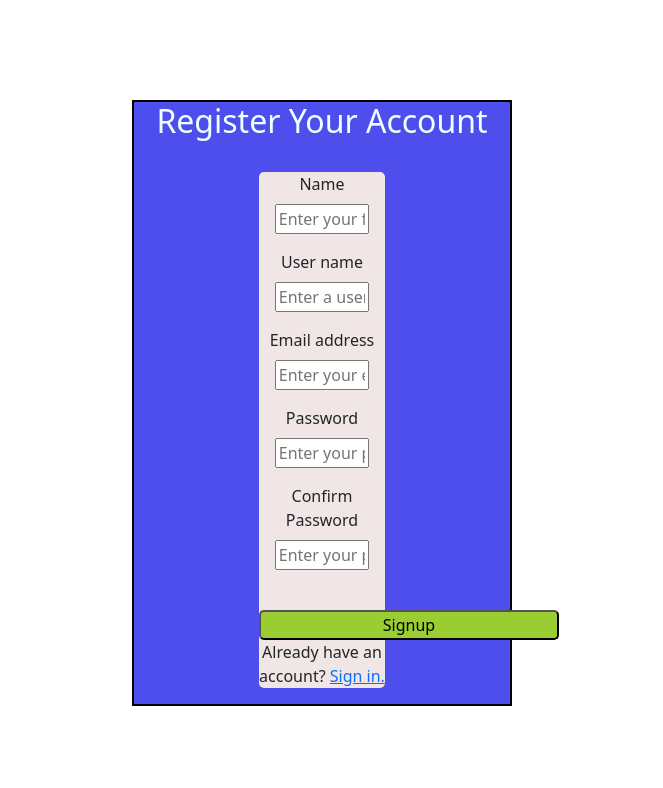
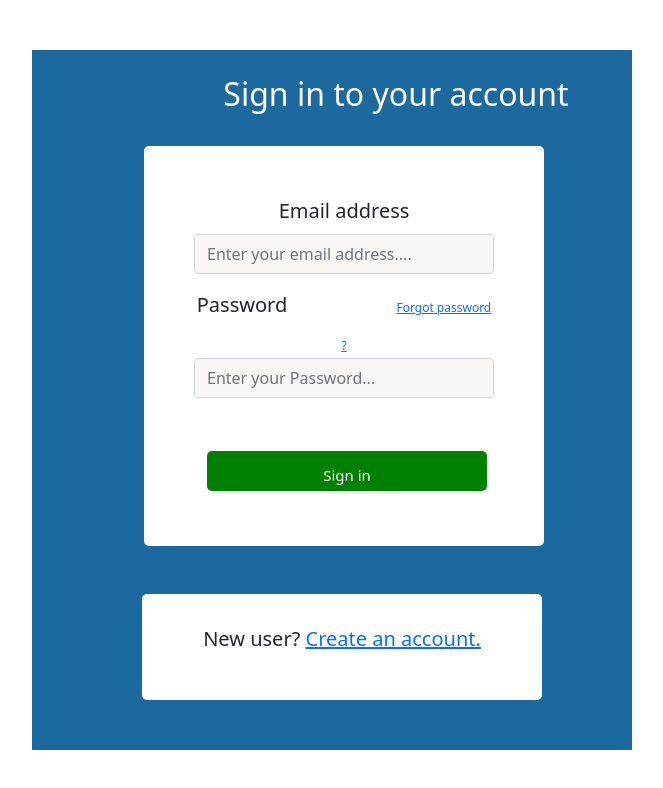
Before and after one commit to Ashitkamila/new-project, a React (Create React App) app: page / in a window 1280 px wide. Shown: the top 788 px of the page, without its empty margins (318-981 px from the left). Built offline with nearby package versions, Linux system fonts and the light colour scheme.

Commit message:
i am pushing login

```diff
--- a/src/App.js
+++ b/src/App.js
@@ -1,10 +1,12 @@
 import './App.css';
+import Login from './component/Login';
 import Registration from './component/Registration';
 
 function App() {
   return (
     <div className="App">
-      <Registration/>
+      {/* <Registration/> */}
+      <Login/>
     </div>
   );
 }
--- /dev/null
+++ b/src/component/Login.css
@@ -0,0 +1,87 @@
+.main_divtag{
+    background-color: rgb(27, 105, 158);
+    width: 600px;
+    height: 700px;
+    margin-left: 350px;
+    margin-top: 50px;
+    padding-left: 100px;
+    /* padding: 25px; */
+    padding-top: 25px;
+
+  }
+
+  h2{
+    color: white;
+    padding-bottom: 25px;
+   margin-left: 28px;
+  }
+
+  .box{
+    font-size: 20px;
+    background-color: white;
+    width: 400px;
+    padding: 50px;
+    height: 400px;
+    padding-bottom: 25px;
+    border-radius: 5px;
+
+
+  }
+
+  .box2{
+    font-size: 20px;
+    background-color: white;
+    width: 400px;
+    padding: 30px;
+    /* height: 400px; */
+    border-radius: 5px;
+    margin-left: 10px;
+
+
+  }
+
+  .container input{
+    width: 300px;
+    padding: 12px;
+    background-color: rgb(248, 245, 245);
+
+  }
+
+  .btn input{
+    width: 280px;
+    background-color: green;
+    font-size: 15px;
+    color: white;
+    border-radius: 5px;
+    height: 40px;
+    /* margin-top: 0px; */
+    /* align-items: center;
+     */
+     text-align: center;
+     margin-bottom: 20px;
+
+
+  }
+
+
+  .btn input:hover{
+  background-color: darkgreen;
+  }
+
+  .form-control{
+    height: 40px;
+  }
+
+  .lab{
+    font-size: 12px;
+    /* margin-left: 100px; */
+
+     /* padding-right: 20px; */
+  }
+  #ss{
+    margin-right: 100px;
+  }
+
+  /* .btn{
+    height: 30px;
+  } */
--- /dev/null
+++ b/src/component/Login.js
@@ -0,0 +1,106 @@
+// import './App.css';
+import './Login.css'
+import 'bootstrap/dist/css/bootstrap.min.css'
+import { useState } from 'react';
+
+function Login(props)
+ {
+  const [user, setuser] = useState({
+    email: '',
+    password: ''
+  })
+
+  const [isEmailValid, setisEmailValid] = useState(true)
+  const [emailError, setemailError] = useState('')
+
+  const [isPasswordValid, setisPasswordValid] = useState(true)
+  const [passwordError, setpasswordError] = useState('')
+
+  const login = ((event) => {
+    event.preventDefault()
+
+    const validEmail = validateEmail(user.email)
+    const validPass = validatePass(user.password)
+
+  })
+
+  const validateEmail = (email) => {
+    let empty2 = /^$/
+    const letter = /^[a-zA-Z0-9]+@[a-zA-Z0-9]+\.[A-Za-z]+$/
+    if (empty2.test(email)) {
+      setisEmailValid(false)
+      setemailError('Please fill the field')
+      return false
+    } else if (letter.test(email)) {
+      setisEmailValid(true)
+      setemailError('')
+      return true
+    } else {
+      setisEmailValid(false)
+      setemailError('Email should be strong')
+      return false
+    }
+  }
+
+  const validatePass = (pass) => {
+    let emp = /^$/
+    let lett = /^(?=.*[a-z])(?=.*[A-Z])(?=.*[0-9])(?=.*[!@#\$%\^&\*])(?=.{8,})/
+    if (emp.test(pass)) {
+      setisPasswordValid(false)
+      setpasswordError('Please fill the field')
+      return false
+    } else if (lett.test(pass)) {
+      setisPasswordValid(true)
+      setpasswordError('')
+      return true
+    } else {
+      setisPasswordValid(false)
+      setpasswordError('Password should be strong')
+      return false
+    }
+  }
+
+  const handelChange = (event) => {
+    const userCopy = { ...user }
+    userCopy[event.target.name] = event.target.value
+    setuser(userCopy)
+  }
+  return (
+    <div className="App" >
+      <div className='main_divtag'>
+        <h2>Sign in to your account</h2>
+        <form onSubmit={login} className='container'>
+          <div className='box'>
+            <div class="mb-3" >
+              <label for="exampleInputEmail1" class="form-label">Email address</label> <br/>
+
+              <input type="email" class="form-control" id="exampleInputEmail1" aria-describedby="emailHelp" placeholder='Enter your email address....' name='email' onChange={handelChange} value={user.email} />
+              {!isEmailValid ? <span style={{ color: 'red', border: 'red', fontSize: '12px' }} id='ss'>{emailError}</span> : null}
+
+
+            </div>
+            <div class="mb-3">
+              <label for="exampleInputPassword1" class="form-label">Password</label>
+             &nbsp;&nbsp;&nbsp;&nbsp;&nbsp;&nbsp;&nbsp;&nbsp;&nbsp;&nbsp;&nbsp;&nbsp;&nbsp;&nbsp;&nbsp;&nbsp;&nbsp;
+             &nbsp;&nbsp; <a href='' className='lab' >Forgot password ?</a> <br/>
+
+              <input type="password" class="form-control" id="exampleInputPassword1" placeholder='Enter your Password...' name='password' onChange={handelChange} value={user.password} />
+              {!isPasswordValid ? <span style={{ color: 'red', border: 'red', fontSize: '12px' }}>{passwordError}</span> : null}
+
+            </div> <br />
+
+            <div className='btn'>
+              <input type='submit' value='Sign in' className='btn' />
+            </div> <br /> <br /> <br />
+          </div>
+
+        </form> <br /> <br />
+        <div className='box2'>
+          <p>New user? <a href=''>Create an account.</a> </p>
+        </div>
+      </div>
+    </div>
+  );
+}
+
+export default Login;
```
Also changed, not shown: src/component/Login.jsx (deleted), 1 other file (tests, documents, lock files or other folders).
